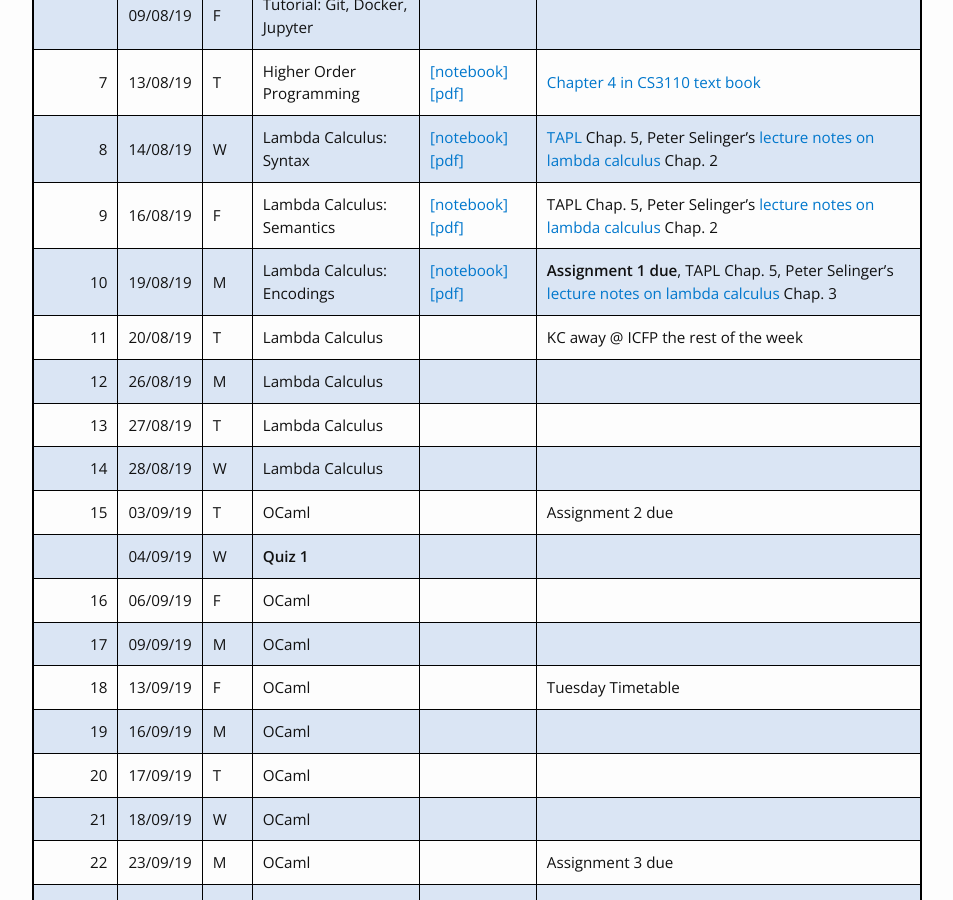
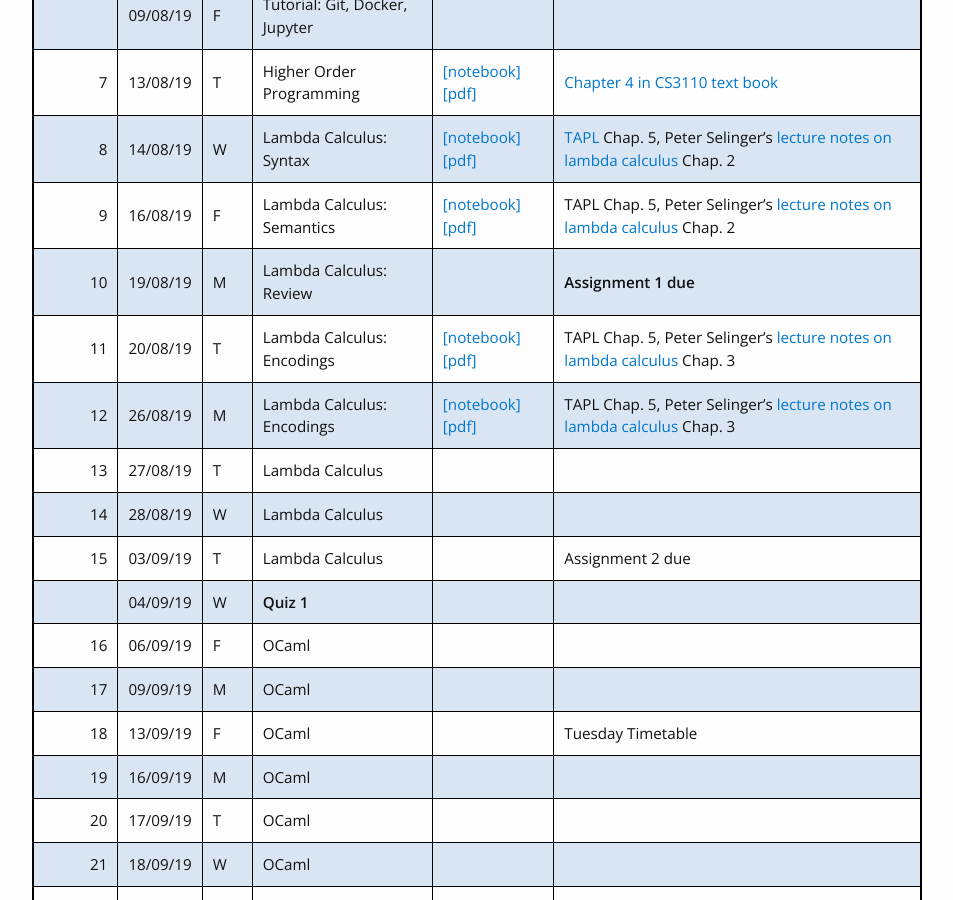
Before and after one commit to kayceesrk/cs3100_m20, a Jekyll site: the page built from schedule.md, in a window 1280 px wide and 900 px high, scrolled down 745 px. Shown: the whole window, without its empty margins (163-1116 px from the left). Built offline with Jekyll 4.4.1, drawn with Linux system fonts in a browser that asks for light colours; nearby versions of some CDN libraries.

```diff
--- a/schedule.md
+++ b/schedule.md
@@ -22,12 +22,12 @@
 | 7|13/08/19|T|Higher Order Programming| [\[notebook\]](https://github.com/kayceesrk/cs3100_f19/blob/gh-pages/lectures/lec7/lec7.ipynb) [\[pdf\]]({{site.baseurl}}/lectures/lec7/lec7.pdf)| [Chapter 4 in CS3110 text book](http://www.cs.cornell.edu/courses/cs3110/2019sp/textbook/hop/intro.html) |
 | 8|14/08/19|W|Lambda Calculus: Syntax| [\[notebook\]](https://github.com/kayceesrk/cs3100_f19/blob/gh-pages/lectures/lec8/lec8.ipynb) [\[pdf\]]({{site.baseurl}}/lectures/lec8/lec8.pdf)| [TAPL](https://www.cis.upenn.edu/~bcpierce/tapl/) Chap. 5, Peter Selinger's [lecture notes on lambda calculus](https://arxiv.org/abs/0804.3434) Chap. 2 |
 | 9|16/08/19|F|Lambda Calculus: Semantics| [\[notebook\]](https://github.com/kayceesrk/cs3100_f19/blob/gh-pages/lectures/lec9/lec9.ipynb) [\[pdf\]]({{site.baseurl}}/lectures/lec9/lec9.pdf)| TAPL Chap. 5, Peter Selinger's [lecture notes on lambda calculus](https://arxiv.org/abs/0804.3434) Chap. 2 |
-|10|19/08/19|M|Lambda Calculus: Encodings| [\[notebook\]](https://github.com/kayceesrk/cs3100_f19/blob/gh-pages/lectures/lec10/lec10.ipynb) [\[pdf\]]({{site.baseurl}}/lectures/lec10/lec10.pdf)| **Assignment 1 due**, TAPL Chap. 5, Peter Selinger's [lecture notes on lambda calculus](https://arxiv.org/abs/0804.3434) Chap. 3 |
-|11|20/08/19|T|Lambda Calculus| | KC away @ ICFP the rest of the week |
-|12|26/08/19|M|Lambda Calculus|||
+|10|19/08/19|M|Lambda Calculus: Review ||**Assignment 1 due**|
+|11|20/08/19|T|Lambda Calculus: Encodings| [\[notebook\]](https://github.com/kayceesrk/cs3100_f19/blob/gh-pages/lectures/lec10/lec10.ipynb) [\[pdf\]]({{site.baseurl}}/lectures/lec10/lec10.pdf)| TAPL Chap. 5, Peter Selinger's [lecture notes on lambda calculus](https://arxiv.org/abs/0804.3434) Chap. 3 |
+|12|26/08/19|M|Lambda Calculus: Encodings| [\[notebook\]](https://github.com/kayceesrk/cs3100_f19/blob/gh-pages/lectures/lec10/lec10.ipynb) [\[pdf\]]({{site.baseurl}}/lectures/lec10/lec10.pdf)| TAPL Chap. 5, Peter Selinger's [lecture notes on lambda calculus](https://arxiv.org/abs/0804.3434) Chap. 3 |
 |13|27/08/19|T|Lambda Calculus|||
 |14|28/08/19|W|Lambda Calculus|||
-|15|03/09/19|T|OCaml||Assignment 2 due|
+|15|03/09/19|T|Lambda Calculus||Assignment 2 due|
 |  |04/09/19|W|**Quiz 1**|||
 |16|06/09/19|F|OCaml|||
 |17|09/09/19|M|OCaml|||
```
Also changed, not shown: 10 other files.
